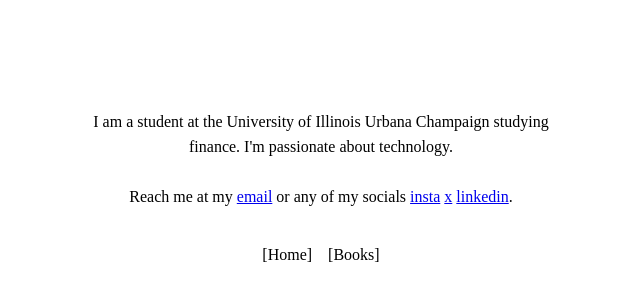
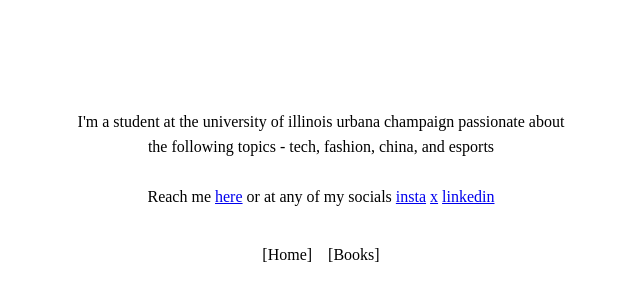
Before and after one commit to gyeorge/georgewg-website, a plain HTML site: page about.html in a window 1280 px wide. Shown: the part 212-512 px from the top of the page, without its empty margins (319-959 px from the left). Drawn offline with Linux system fonts and the light colour scheme.

Commit message:
slow jamz

```diff
--- a/about.html
+++ b/about.html
@@ -13,9 +13,9 @@
     <div class="container">
         <main>
             <div class="about-content">
-                <p>I am a student at the University of Illinois Urbana Champaign studying finance. I'm passionate about technology.</p>
+                <p>I'm a student at the university of illinois urbana champaign passionate about the following topics - tech, fashion, china, and esports</p>
 
-                <p>Reach me at my <a href="mailto:georgewgong1@gmail.com">email</a> or any of my socials <a href="https://www.instagram.com/georgewgong/" target="_blank">insta</a> <a href="https://x.com/pikakuras" target="_blank">x</a> <a href="https://www.linkedin.com/in/georgewgong/" target="_blank">linkedin</a>.</p>
+                <p>Reach me <a href="mailto:georgewgong1@gmail.com">here</a> or at any of my socials <a href="https://www.instagram.com/georgewgong/" target="_blank">insta</a> <a href="https://x.com/pikakuras" target="_blank">x</a> <a href="https://www.linkedin.com/in/georgewgong/" target="_blank">linkedin</a></p>
 
                 <nav class="about-nav">
                     <a href="index.html">[Home]</a>
```
Also changed, not shown: reading-list.html (+1 -1 lines).
